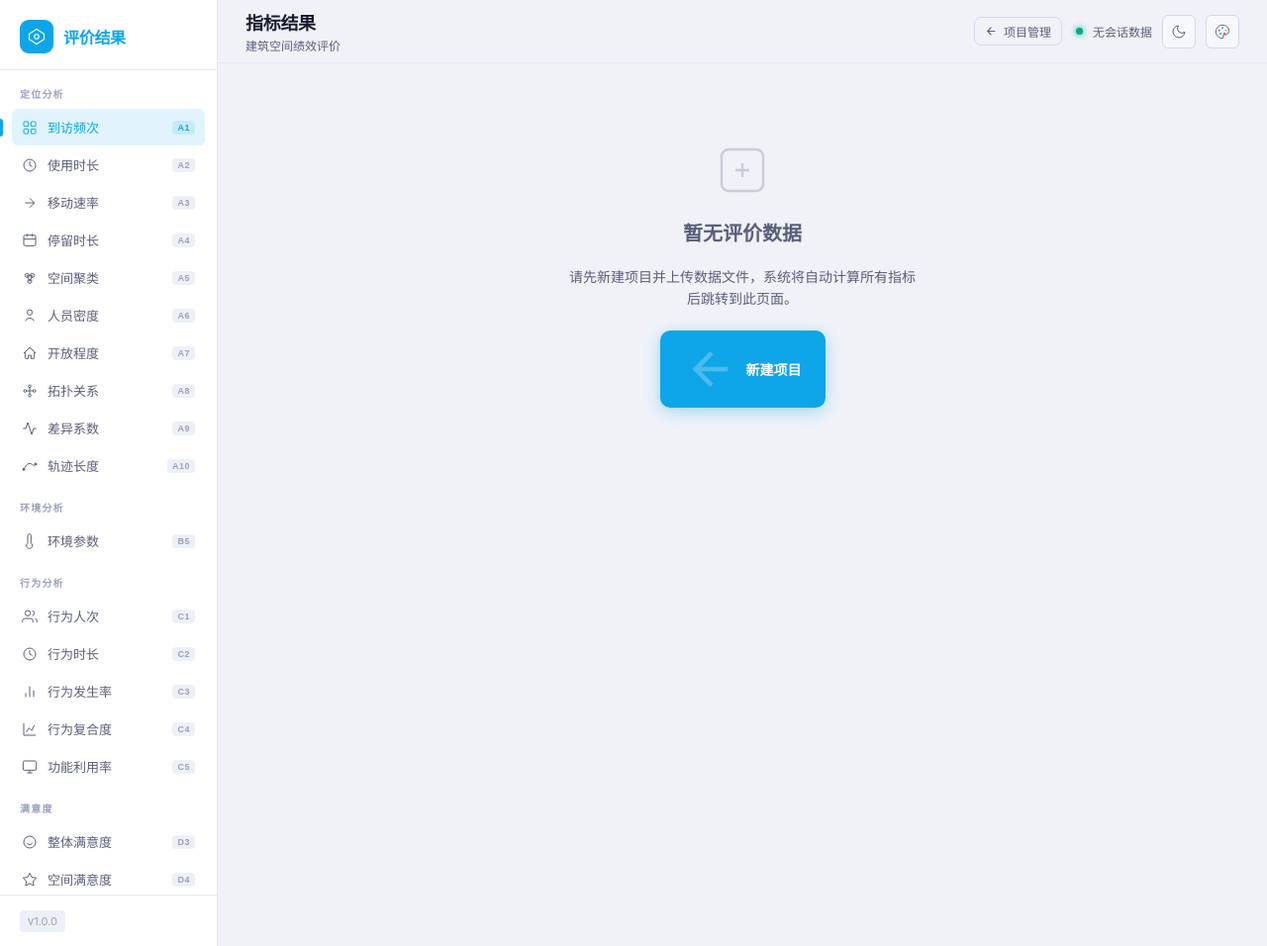
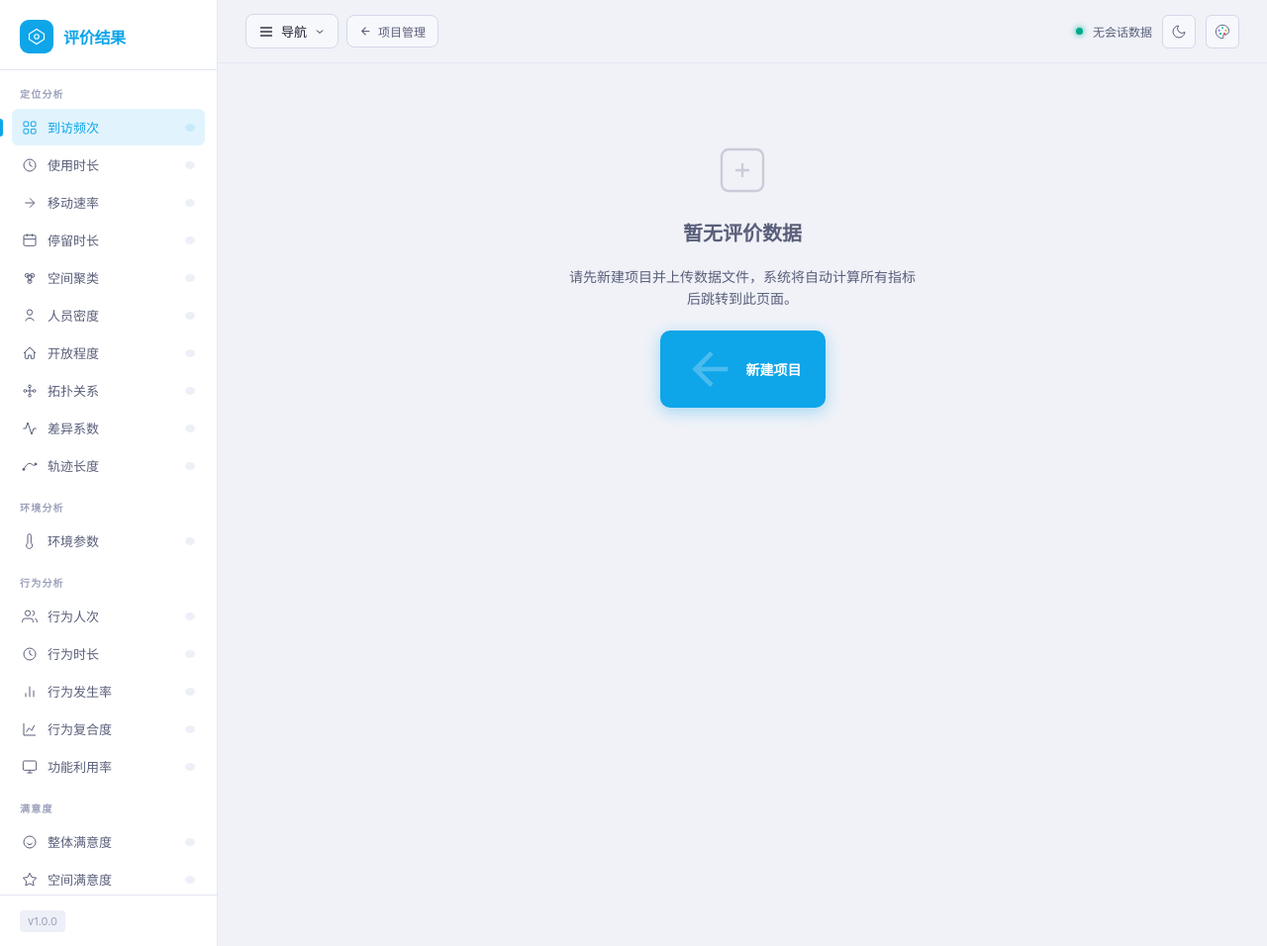
Before and after one commit to lafreniereliria/SpaceLens, a Flask app: page / in a window 1280 px wide. Shown: the whole page at 99% size. Run offline with Flask 3, Linux system fonts and the light colour scheme.

Commit message:
ui: clean up results page topbar and nav badges
- Remove A/B/C/D letter prefixes from sidebar nav badges;
  badges are now small status dots (empty/computing/done/skip)
- Replace topbar title/subtitle with a nav dropdown button:
  click to open tree-structured menu showing all metric groups
  and items; button label updates to current metric name
- Move '项目管理' back button next to the nav dropdown in topbar-left
- Remove duplicate title: panel headers no longer show letter badge,
  only Chinese title + subtitle
- switchView() now syncs topnav-item active state and button label

```diff
--- a/templates/index.html
+++ b/templates/index.html
@@ -155,10 +155,59 @@
 .env-tab.active { background: var(--bg-card); color: var(--text-primary); box-shadow: 0 1px 4px rgba(0,0,0,0.1); }
 
 /* nav badge 动态状态 */
-.nav-badge.done { background: rgba(0,201,167,0.15); color: var(--teal); }
-.nav-badge.skip { opacity: 0.4; }
-.nav-badge.computing { background: rgba(var(--accent-rgb),0.12); color: var(--accent); animation: badge-pulse 1.4s ease-in-out infinite; }
+.nav-badge { width: 8px; height: 8px; border-radius: 50%; background: var(--bg-hover); transition: all 0.2s; }
+.nav-badge.done { background: var(--teal); box-shadow: 0 0 5px rgba(0,201,167,0.5); }
+.nav-badge.skip { background: var(--text-dim); opacity: 0.4; }
+.nav-badge.computing { background: var(--accent); animation: badge-pulse 1.4s ease-in-out infinite; }
 @keyframes badge-pulse { 0%,100%{opacity:1} 50%{opacity:0.45} }
+
+/* 导航下拉 */
+.topnav-wrap {
+  position: relative;
+}
+.topnav-btn {
+  display: inline-flex; align-items: center; gap: 7px;
+  padding: 7px 12px;
+  background: var(--bg-card); border: 1px solid var(--border);
+  border-radius: 8px; cursor: pointer; transition: all 0.15s;
+  font-size: 13px; font-weight: 500; color: var(--text-primary);
+}
+.topnav-btn:hover { border-color: var(--accent); color: var(--accent); }
+.topnav-btn svg { flex-shrink: 0; }
+.topnav-caret { transition: transform 0.2s; }
+.topnav-wrap.open .topnav-caret { transform: rotate(180deg); }
+.topnav-dropdown {
+  display: none;
+  position: absolute; top: calc(100% + 6px); left: 0;
+  min-width: 190px;
+  background: var(--bg-card); border: 1px solid var(--border);
+  border-radius: 10px; box-shadow: 0 8px 28px rgba(0,0,0,0.14);
+  padding: 6px 0; z-index: 999;
+}
+.topnav-wrap.open .topnav-dropdown { display: block; }
+.topnav-section-label {
+  padding: 7px 14px 3px;
+  font-size: 10px; font-weight: 700; letter-spacing: 1px;
+  color: var(--text-dim); text-transform: uppercase;
+}
+.topnav-item {
+  display: block; width: 100%; text-align: left;
+  padding: 7px 16px;
+  font-size: 13px; color: var(--text-secondary);
+  background: transparent; border: none; cursor: pointer;
+  transition: all 0.12s;
+}
+.topnav-item:hover { background: var(--bg-hover); color: var(--text-primary); }
+.topnav-item.active { color: var(--accent); font-weight: 500; }
+
+/* 项目管理按钮 */
+.topnav-mgr-btn {
+  display: inline-flex; align-items: center; gap: 6px;
+  font-size: 12px; color: var(--text-secondary); text-decoration: none;
+  padding: 7px 12px; border: 1px solid var(--border); border-radius: 8px;
+  transition: all 0.15s; background: var(--bg-card);
+}
+.topnav-mgr-btn:hover, .topnav-mgr-btn.hover { color: var(--accent); border-color: var(--accent); }
 
 /* 计算中占位符 */
 .computing-placeholder {
@@ -175,6 +224,9 @@
 @keyframes spin { to { transform: rotate(360deg); } }
 .computing-label { font-size: 13px; font-weight: 500; letter-spacing: 0.03em; }
 .computing-sublabel { font-size: 11px; color: var(--text-secondary); }
+
+/* topbar 左侧导航区 */
+.topbar-left { display: flex; align-items: center; gap: 8px; }
 </style>
 </head>
 <body>
@@ -192,106 +244,106 @@
   </div>
 
   <nav class="sidebar-nav">
-    <!-- A: 定位分析 -->
+    <!-- 定位分析 -->
     <div class="nav-section-label">定位分析</div>
     <button class="nav-item active" data-view="heatmap">
       <svg class="nav-icon" viewBox="0 0 24 24" fill="none" stroke="currentColor" stroke-width="1.5"><rect x="3" y="3" width="7" height="7" rx="1"/><rect x="14" y="3" width="7" height="7" rx="1"/><rect x="3" y="14" width="7" height="7" rx="1"/><rect x="14" y="14" width="7" height="7" rx="1"/></svg>
       <span>到访频次</span>
-      <div class="nav-badge" id="nbadge-heatmap">A1</div>
+      <div class="nav-badge" id="nbadge-heatmap"></div>
     </button>
     <button class="nav-item" data-view="usetime">
       <svg class="nav-icon" viewBox="0 0 24 24" fill="none" stroke="currentColor" stroke-width="1.5"><circle cx="12" cy="12" r="9"/><polyline points="12 6 12 12 16 14"/></svg>
       <span>使用时长</span>
-      <div class="nav-badge" id="nbadge-usetime">A2</div>
+      <div class="nav-badge" id="nbadge-usetime"></div>
     </button>
     <button class="nav-item" data-view="speed">
       <svg class="nav-icon" viewBox="0 0 24 24" fill="none" stroke="currentColor" stroke-width="1.5"><path d="M5 12h14M12 5l7 7-7 7"/></svg>
       <span>移动速率</span>
-      <div class="nav-badge" id="nbadge-speed">A3</div>
+      <div class="nav-badge" id="nbadge-speed"></div>
     </button>
     <button class="nav-item" data-view="duration">
       <svg class="nav-icon" viewBox="0 0 24 24" fill="none" stroke="currentColor" stroke-width="1.5"><rect x="3" y="4" width="18" height="16" rx="2"/><line x1="8" y1="2" x2="8" y2="6"/><line x1="16" y1="2" x2="16" y2="6"/><line x1="3" y1="10" x2="21" y2="10"/></svg>
       <span>停留时长</span>
-      <div class="nav-badge" id="nbadge-duration">A4</div>
+      <div class="nav-badge" id="nbadge-duration"></div>
     </button>
     <button class="nav-item" data-view="cluster">
       <svg class="nav-icon" viewBox="0 0 24 24" fill="none" stroke="currentColor" stroke-width="1.5"><circle cx="8" cy="8" r="3"/><circle cx="16" cy="8" r="3"/><circle cx="12" cy="17" r="3"/><line x1="8" y1="8" x2="16" y2="8"/><line x1="8" y1="8" x2="12" y2="17"/><line x1="16" y1="8" x2="12" y2="17"/></svg>
       <span>空间聚类</span>
-      <div class="nav-badge" id="nbadge-cluster">A5</div>
+      <div class="nav-badge" id="nbadge-cluster"></div>
     </button>
     <button class="nav-item" data-view="density">
       <svg class="nav-icon" viewBox="0 0 24 24" fill="none" stroke="currentColor" stroke-width="1.5"><circle cx="12" cy="7" r="4"/><path d="M5.5 20a7 7 0 0113 0"/></svg>
       <span>人员密度</span>
-      <div class="nav-badge" id="nbadge-density">A6</div>
+      <div class="nav-badge" id="nbadge-density"></div>
     </button>
     <button class="nav-item" data-view="openness">
       <svg class="nav-icon" viewBox="0 0 24 24" fill="none" stroke="currentColor" stroke-width="1.5"><path d="M3 12l9-9 9 9M5 10v9a1 1 0 001 1h4v-5h4v5h4a1 1 0 001-1v-9"/></svg>
       <span>开放程度</span>
-      <div class="nav-badge" id="nbadge-openness">A7</div>
+      <div class="nav-badge" id="nbadge-openness"></div>
     </button>
     <button class="nav-item" data-view="topology">
       <svg class="nav-icon" viewBox="0 0 24 24" fill="none" stroke="currentColor" stroke-width="1.5"><circle cx="5" cy="12" r="2"/><circle cx="19" cy="12" r="2"/><circle cx="12" cy="5" r="2"/><circle cx="12" cy="19" r="2"/><line x1="7" y1="12" x2="17" y2="12"/><line x1="12" y1="7" x2="12" y2="17"/></svg>
       <span>拓扑关系</span>
-      <div class="nav-badge" id="nbadge-topology">A8</div>
+      <div class="nav-badge" id="nbadge-topology"></div>
     </button>
     <button class="nav-item" data-view="difference">
       <svg class="nav-icon" viewBox="0 0 24 24" fill="none" stroke="currentColor" stroke-width="1.5"><polyline points="22 12 18 12 15 21 9 3 6 12 2 12"/></svg>
       <span>差异系数</span>
-      <div class="nav-badge" id="nbadge-difference">A9</div>
+      <div class="nav-badge" id="nbadge-difference"></div>
     </button>
     <button class="nav-item" data-view="trajectory">
       <svg class="nav-icon" viewBox="0 0 24 24" fill="none" stroke="currentColor" stroke-width="1.5"><path d="M3 17 C6 12 8 8 12 8 C16 8 18 14 21 9"/><circle cx="3" cy="17" r="1.5" fill="currentColor"/><circle cx="21" cy="9" r="1.5" fill="currentColor"/></svg>
       <span>轨迹长度</span>
-      <div class="nav-badge" id="nbadge-trajectory">A10</div>
+      <div class="nav-badge" id="nbadge-trajectory"></div>
     </button>
 
-    <!-- B: 环境分析 -->
+    <!-- 环境分析 -->
     <div class="nav-section-label" style="margin-top:12px">环境分析</div>
     <button class="nav-item" data-view="environment">
       <svg class="nav-icon" viewBox="0 0 24 24" fill="none" stroke="currentColor" stroke-width="1.5"><path d="M14 14.76V3.5a2.5 2.5 0 00-5 0v11.26a4.5 4.5 0 105 0z"/></svg>
       <span>环境参数</span>
-      <div class="nav-badge" id="nbadge-environment">B5</div>
+      <div class="nav-badge" id="nbadge-environment"></div>
     </button>
 
-    <!-- C: 行为分析 -->
+    <!-- 行为分析 -->
     <div class="nav-section-label" style="margin-top:12px">行为分析</div>
     <button class="nav-item" data-view="behavior_count">
       <svg class="nav-icon" viewBox="0 0 24 24" fill="none" stroke="currentColor" stroke-width="1.5"><path d="M17 21v-2a4 4 0 00-4-4H5a4 4 0 00-4 4v2"/><circle cx="9" cy="7" r="4"/><path d="M23 21v-2a4 4 0 00-3-3.87"/><path d="M16 3.13a4 4 0 010 7.75"/></svg>
       <span>行为人次</span>
-      <div class="nav-badge" id="nbadge-behavior_count">C1</div>
+      <div class="nav-badge" id="nbadge-behavior_count"></div>
     </button>
     <button class="nav-item" data-view="behavior_duration">
       <svg class="nav-icon" viewBox="0 0 24 24" fill="none" stroke="currentColor" stroke-width="1.5"><circle cx="12" cy="12" r="9"/><polyline points="12 6 12 12 16 14"/></svg>
       <span>行为时长</span>
-      <div class="nav-badge" id="nbadge-behavior_duration">C2</div>
+      <div class="nav-badge" id="nbadge-behavior_duration"></div>
     </button>
     <button class="nav-item" data-view="behavior_rate">
       <svg class="nav-icon" viewBox="0 0 24 24" fill="none" stroke="currentColor" stroke-width="1.5"><line x1="18" y1="20" x2="18" y2="10"/><line x1="12" y1="20" x2="12" y2="4"/><line x1="6" y1="20" x2="6" y2="14"/></svg>
       <span>行为发生率</span>
-      <div class="nav-badge" id="nbadge-behavior_rate">C3</div>
+      <div class="nav-badge" id="nbadge-behavior_rate"></div>
     </button>
     <button class="nav-item" data-view="behavior_entropy">
       <svg class="nav-icon" viewBox="0 0 24 24" fill="none" stroke="currentColor" stroke-width="1.5"><path d="M3 3v18h18"/><path d="M7 16l4-6 4 4 4-8"/></svg>
       <span>行为复合度</span>
-      <div class="nav-badge" id="nbadge-behavior_entropy">C4</div>
+      <div class="nav-badge" id="nbadge-behavior_entropy"></div>
     </button>
     <button class="nav-item" data-view="utilization">
       <svg class="nav-icon" viewBox="0 0 24 24" fill="none" stroke="currentColor" stroke-width="1.5"><rect x="2" y="3" width="20" height="14" rx="2"/><path d="M8 21h8M12 17v4"/></svg>
       <span>功能利用率</span>
-      <div class="nav-badge" id="nbadge-utilization">C5</div>
+      <div class="nav-badge" id="nbadge-utilization"></div>
     </button>
 
-    <!-- D: 满意度 -->
+    <!-- 满意度 -->
     <div class="nav-section-label" style="margin-top:12px">满意度</div>
     <button class="nav-item" data-view="satisfaction">
       <svg class="nav-icon" viewBox="0 0 24 24" fill="none" stroke="currentColor" stroke-width="1.5"><circle cx="12" cy="12" r="9"/><path d="M8 13s1.5 3 4 3 4-3 4-3"/><line x1="9" y1="9" x2="9.01" y2="9"/><line x1="15" y1="9" x2="15.01" y2="9"/></svg>
       <span>整体满意度</span>
-      <div class="nav-badge" id="nbadge-satisfaction">D3</div>
+      <div class="nav-badge" id="nbadge-satisfaction"></div>
     </button>
     <button class="nav-item" data-view="satisfaction_region">
       <svg class="nav-icon" viewBox="0 0 24 24" fill="none" stroke="currentColor" stroke-width="1.5"><polygon points="12 2 15.09 8.26 22 9.27 17 14.14 18.18 21.02 12 17.77 5.82 21.02 7 14.14 2 9.27 8.91 8.26 12 2"/></svg>
       <span>空间满意度</span>
-      <div class="nav-badge" id="nbadge-satisfaction_region">D4</div>
+      <div class="nav-badge" id="nbadge-satisfaction_region"></div>
     </button>
   </nav>
 
@@ -306,16 +358,46 @@
   <!-- 顶栏 -->
   <header class="topbar">
     <div class="topbar-left">
-      <h1 class="page-title" id="topbar-title">指标结果</h1>
-      <span class="page-subtitle" id="topbar-subtitle">建筑空间绩效评价</span>
-    </div>
-    <div class="topbar-right">
-      <a href="/projects" style="display:inline-flex;align-items:center;gap:6px;font-size:12px;color:var(--text-secondary);text-decoration:none;padding:5px 10px;border:1px solid var(--border);border-radius:7px;margin-right:4px;transition:all 0.15s;"
-         onmouseover="this.style.color='var(--accent)';this.style.borderColor='var(--accent)'"
-         onmouseout="this.style.color='var(--text-secondary)';this.style.borderColor='var(--border)'">
+      <!-- 导航下拉按钮 -->
+      <div class="topnav-wrap" id="topnav-wrap">
+        <button class="topnav-btn" id="topnav-btn" onclick="toggleTopNav()" title="切换指标">
+          <svg width="16" height="16" viewBox="0 0 24 24" fill="none" stroke="currentColor" stroke-width="2"><line x1="3" y1="6" x2="21" y2="6"/><line x1="3" y1="12" x2="21" y2="12"/><line x1="3" y1="18" x2="21" y2="18"/></svg>
+          <span id="topnav-label">导航</span>
+          <svg class="topnav-caret" width="12" height="12" viewBox="0 0 24 24" fill="none" stroke="currentColor" stroke-width="2"><polyline points="6 9 12 15 18 9"/></svg>
+        </button>
+        <div class="topnav-dropdown" id="topnav-dropdown">
+          <div class="topnav-section-label">定位分析</div>
+          <button class="topnav-item" data-view="heatmap" onclick="switchViewTop('heatmap')">到访频次</button>
+          <button class="topnav-item" data-view="usetime" onclick="switchViewTop('usetime')">使用时长</button>
+          <button class="topnav-item" data-view="speed" onclick="switchViewTop('speed')">移动速率</button>
+          <button class="topnav-item" data-view="duration" onclick="switchViewTop('duration')">停留时长</button>
+          <button class="topnav-item" data-view="cluster" onclick="switchViewTop('cluster')">空间聚类</button>
+          <button class="topnav-item" data-view="density" onclick="switchViewTop('density')">人员密度</button>
+          <button class="topnav-item" data-view="openness" onclick="switchViewTop('openness')">开放程度</button>
+          <button class="topnav-item" data-view="topology" onclick="switchViewTop('topology')">拓扑关系</button>
+          <button class="topnav-item" data-view="difference" onclick="switchViewTop('difference')">差异系数</button>
+          <button class="topnav-item" data-view="trajectory" onclick="switchViewTop('trajectory')">轨迹长度</button>
+          <div class="topnav-section-label">环境分析</div>
+          <button class="topnav-item" data-view="environment" onclick="switchViewTop('environment')">环境参数</button>
+          <div class="topnav-section-label">行为分析</div>
+          <button class="topnav-item" data-view="behavior_count" onclick="switchViewTop('behavior_count')">行为人次</button>
+          <button class="topnav-item" data-view="behavior_duration" onclick="switchViewTop('behavior_duration')">行为时长</button>
+          <button class="topnav-item" data-view="behavior_rate" onclick="switchViewTop('behavior_rate')">行为发生率</button>
+          <button class="topnav-item" data-view="behavior_entropy" onclick="switchViewTop('behavior_entropy')">行为复合度</button>
+          <button class="topnav-item" data-view="utilization" onclick="switchViewTop('utilization')">功能利用率</button>
+          <div class="topnav-section-label">满意度</div>
+          <button class="topnav-item" data-view="satisfaction" onclick="switchViewTop('satisfaction')">整体满意度</button>
+          <button class="topnav-item" data-view="satisfaction_region" onclick="switchViewTop('satisfaction_region')">空间满意度</button>
+        </div>
+      </div>
+      <!-- 项目管理按钮 -->
+      <a href="/projects" class="topnav-mgr-btn" id="topnav-mgr-btn"
+         onmouseover="this.classList.add('hover')" onmouseout="this.classList.remove('hover')">
         <svg width="13" height="13" viewBox="0 0 24 24" fill="none" stroke="currentColor" stroke-width="2"><path d="M19 12H5M12 5l-7 7 7 7"/></svg>
         项目管理
       </a>
+    </div>
+    <div class="topbar-right">
       <div class="status-dot online" id="status-dot"></div>
       <span class="status-text" id="status-text">加载中…</span>
       <button class="theme-toggle" id="theme-toggle" title="切换明暗">
@@ -490,7 +572,6 @@ function buildPanels() {
     panel.innerHTML = ''
       + '<div class="result-panel-header">'
       + '  <div class="result-panel-title-group">'
-      + '    <span class="result-panel-badge">' + m.badge + '</span>'
       + '    <div class="result-panel-title">' + cfg.title + '</div>'
       + '    <div class="result-panel-subtitle">' + cfg.subtitle + '</div>'
       + '    <div class="source-file-bar"><span class="source-label">数据来源：</span>' + sourceBtns + '</div>'
@@ -573,11 +654,13 @@ function switchView(viewId) {
   var navBtn = document.querySelector('.nav-item[data-view="' + viewId + '"]');
   if (navBtn) navBtn.classList.add('active');
 
-  // 更新顶栏标题
-  var cfg = VIEWS[viewId];
-  if (cfg) {
-    document.getElementById('topbar-title').textContent = cfg.title;
-    document.getElementById('topbar-subtitle').textContent = cfg.subtitle;
+  // 更新下拉菜单 active 项，并更新按钮文字
+  document.querySelectorAll('.topnav-item').forEach(function(b){ b.classList.remove('active'); });
+  var tnItem = document.querySelector('.topnav-item[data-view="' + viewId + '"]');
+  if (tnItem) {
+    tnItem.classList.add('active');
+    var lbl = document.getElementById('topnav-label');
+    if (lbl) lbl.textContent = tnItem.textContent;
   }
 
   // 环境参数特殊处理
@@ -585,6 +668,23 @@ function switchView(viewId) {
     fillEnvPanel(_sessionData.results);
   }
 }
+
+// ── 顶栏导航下拉控制 ──
+function toggleTopNav() {
+  var wrap = document.getElementById('topnav-wrap');
+  wrap.classList.toggle('open');
+}
+
+function switchViewTop(viewId) {
+  switchView(viewId);
+  document.getElementById('topnav-wrap').classList.remove('open');
+}
+
+// 点击外部关闭下拉
+document.addEventListener('click', function(e) {
+  var wrap = document.getElementById('topnav-wrap');
+  if (wrap && !wrap.contains(e.target)) wrap.classList.remove('open');
+});
 
 // ── 已渲染的指标 id 集合（避免重复渲染） ──
 var _renderedMetrics = (typeof Set !== 'undefined') ? new Set() : (function(){
```
